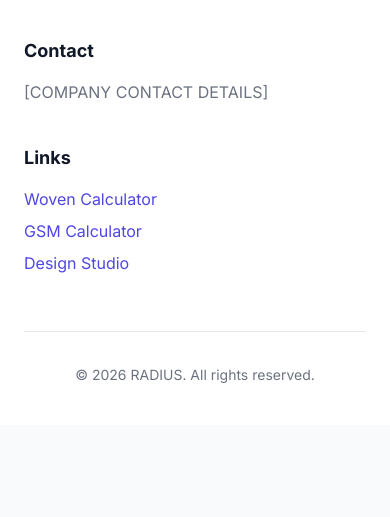
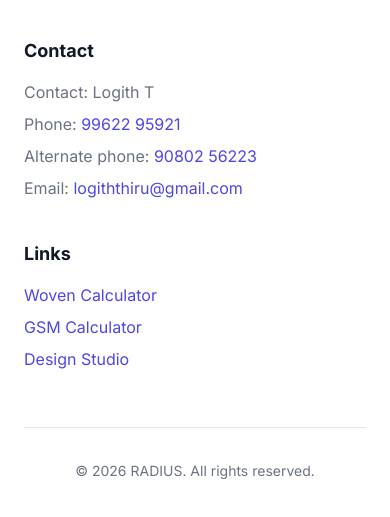
Before and after one commit to radiustex09/textile-gsm, a website: page index.html in a window 390 px wide. Shown: the part 10630-11147 px from the top of the page. Before the commit the page ends 11055 px from the top, so only its background shows below. Drawn offline with Linux system fonts and the light colour scheme; some packages are replaced by stand-ins of ours; a script that the page names is missing.

Commit message:
Update contact details in footer with clickable phone and email

```diff
--- a/index.html
+++ b/index.html
@@ -760,7 +760,10 @@
                 </div>
                 <div>
                     <h3>Contact</h3>
-                    <p>[COMPANY CONTACT DETAILS]</p>
+                    <p>Contact: Logith T</p>
+                    <p>Phone: <a href="tel:+919962295921">99622 95921</a></p>
+                    <p>Alternate phone: <a href="tel:+919080256223">90802 56223</a></p>
+                    <p>Email: <a href="mailto:logiththiru@gmail.com">logiththiru@gmail.com</a></p>
                 </div>
                 <div>
                     <h3>Links</h3>
```
Also changed, not shown: public/index.html (+4 -1 lines).
